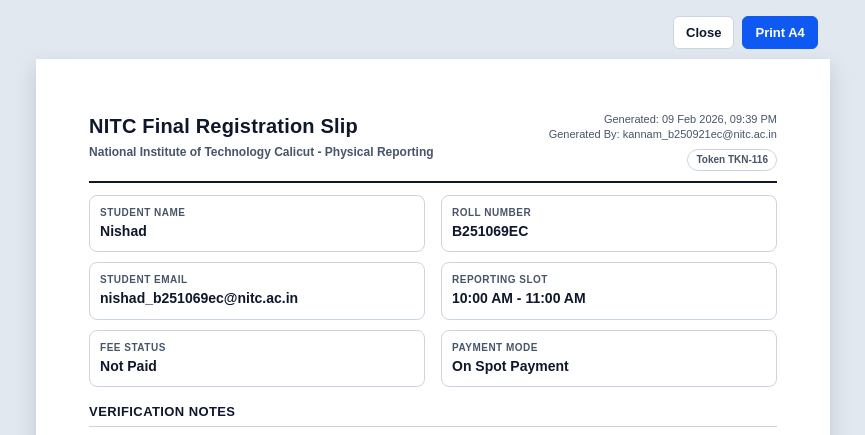
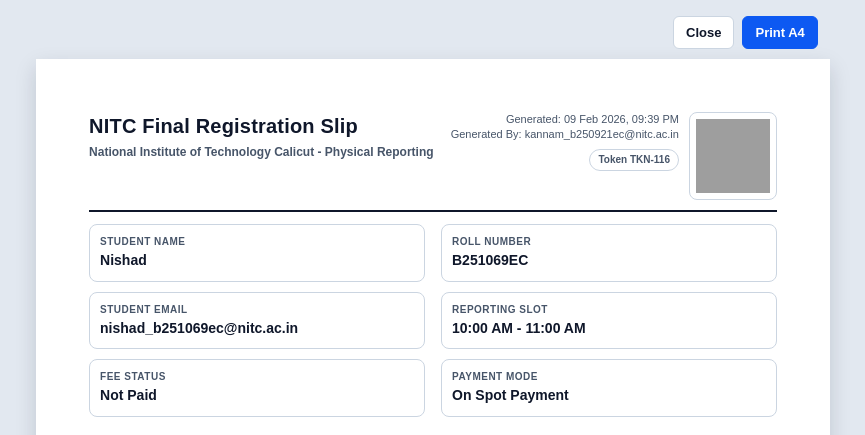
Before and after one commit to bip-krishna/nitc, a Flask app: page /final-registration-print/3 in a window 1280 px wide. Shown: the top 435 px of the page, without its empty margins (207-1072 px from the left). Run offline with Flask 3, Linux system fonts and the light colour scheme; a user stored in the database is signed in; some libraries are stand-ins or nearby versions; grey boxes are pictures that could not be loaded.

Commit message:
Add files via upload

```diff
--- a/NITC-Physical-Reporting/queue-system/app.py
+++ b/NITC-Physical-Reporting/queue-system/app.py
@@ -61,6 +61,15 @@ def parse_identity_from_email(email):
     return {"name": name, "roll_no": roll_part.upper()}
 
 
+def build_qr_payload(token_id, roll_no=None, slot_time=None):
+    parts = [f"TOKEN:{token_id or '--'}"]
+    if roll_no:
+        parts.append(f"ROLL:{roll_no}")
+    if slot_time:
+        parts.append(f"SLOT:{slot_time}")
+    return "NITC-PHYSICAL-REPORTING|" + "|".join(parts)
+
+
 def payment_label(raw_payment):
     if raw_payment == "already-paid":
         return "Already Paid"
@@ -89,6 +98,7 @@ def booking_to_view(booking):
         "payment_label": payment_label(booking.payment_mode),
         "queue_type": "X (Quick Review)" if (booking.fee_status or "").lower() == "yes" else "Y (Detailed Consultation)",
         "sent_to_chanakya": bool(booking.sent_to_chanakya),
+        "qr_payload": build_qr_payload(booking.token_id, identity["roll_no"], booking.slot_time),
         "class10_doc_url": f"/uploads/{booking.class10_doc}" if booking.class10_doc else None,
         "class12_doc_url": f"/uploads/{booking.class12_doc}" if booking.class12_doc else None,
         "category_doc_url": f"/uploads/{booking.category_doc}" if booking.category_doc else None,
@@ -328,6 +338,17 @@ def success_token():
 
     email = session.get("student_email")
     booking = session.get("booking")
+    if not booking and email:
+        latest = TokenBooking.query.filter_by(student_email=email).order_by(TokenBooking.id.desc()).first()
+        if latest:
+            identity = parse_identity_from_email(email)
+            booking = {
+                "slot": latest.slot_time,
+                "token": latest.token_id,
+                "fee": latest.fee_status,
+                "payment": latest.payment_mode,
+                "qr_payload": build_qr_payload(latest.token_id, identity["roll_no"], latest.slot_time),
+            }
 
     return render_template(
         "success-token.html",
@@ -502,7 +523,8 @@ def submit_booking():
         "slot": slot,
         "token": token_id,
         "fee": fee,
-        "payment": payment if fee == "no" else "already-paid"
+        "payment": payment if fee == "no" else "already-paid",
+        "qr_payload": build_qr_payload(token_id, parse_identity_from_email(email)["roll_no"], slot),
     }
 
     return jsonify({
--- a/NITC-Physical-Reporting/queue-system/templates/final-registration-print.html
+++ b/NITC-Physical-Reporting/queue-system/templates/final-registration-print.html
@@ -98,6 +98,30 @@
       font-size: 10px;
       font-weight: 800;
       margin-top: 6px;
+    }
+
+    .header-right {
+      display: flex;
+      align-items: flex-start;
+      gap: 10px;
+    }
+
+    .qr-box {
+      border: 1px solid var(--line);
+      border-radius: 8px;
+      padding: 6px;
+      width: 88px;
+      height: 88px;
+      display: flex;
+      align-items: center;
+      justify-content: center;
+      flex-shrink: 0;
+    }
+
+    .qr-box img {
+      width: 74px;
+      height: 74px;
+      display: block;
     }
 
     .grid {
@@ -221,10 +245,16 @@
         <h1 class="title">NITC Final Registration Slip</h1>
         <p class="subtitle">National Institute of Technology Calicut - Physical Reporting</p>
       </div>
-      <div class="meta">
-        <div>Generated: {{ generated_at }}</div>
-        <div>Generated By: {{ generated_by }}</div>
-        <div class="badge">Token {{ booking.token_id }}</div>
+      <div class="header-right">
+        <div class="meta">
+          <div>Generated: {{ generated_at }}</div>
+          <div>Generated By: {{ generated_by }}</div>
+          <div class="badge">Token {{ booking.token_id }}</div>
+        </div>
+        <div class="qr-box">
+          <img id="printTokenQrImage" alt="Token QR"
+            src="https://api.qrserver.com/v1/create-qr-code/?size=180x180&data={{ booking.qr_payload|urlencode }}" />
+        </div>
       </div>
     </header>
 
@@ -293,5 +323,16 @@
       <span>Page 1 of 1</span>
     </footer>
   </section>
+  <script src="https://cdn.jsdelivr.net/npm/qrcode/build/qrcode.min.js"></script>
+  <script>
+    const printQrPayload = {{ booking.qr_payload|tojson }};
+    if (printQrPayload && window.QRCode && document.getElementById("printTokenQrImage")) {
+      QRCode.toDataURL(printQrPayload, { width: 180, margin: 1 }, function (err, url) {
+        if (!err) {
+          document.getElementById("printTokenQrImage").src = url;
+        }
+      });
+    }
+  </script>
 </body>
 </html>
--- a/NITC-Physical-Reporting/queue-system/templates/student.html
+++ b/NITC-Physical-Reporting/queue-system/templates/student.html
@@ -454,7 +454,7 @@
             }
 
             // 👉 Change for testing
-            const bookingHour = 21; // 5PM
+            const bookingHour = 14; // 5PM
 
 
 
@@ -503,7 +503,7 @@
 
                 const now = new Date();
                 const target = new Date();
-                target.setHours(bookingHour, 25, 0, 0);
+                target.setHours(bookingHour, 47, 0, 0);
 
                 const diff = target - now;
 
```
Also changed, not shown: NITC-Physical-Reporting/queue-system/templates/success-token.html (+12 -2 lines).
